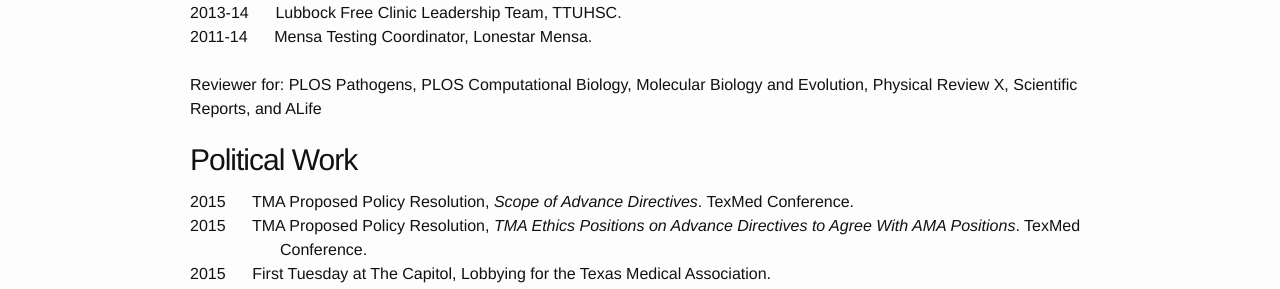
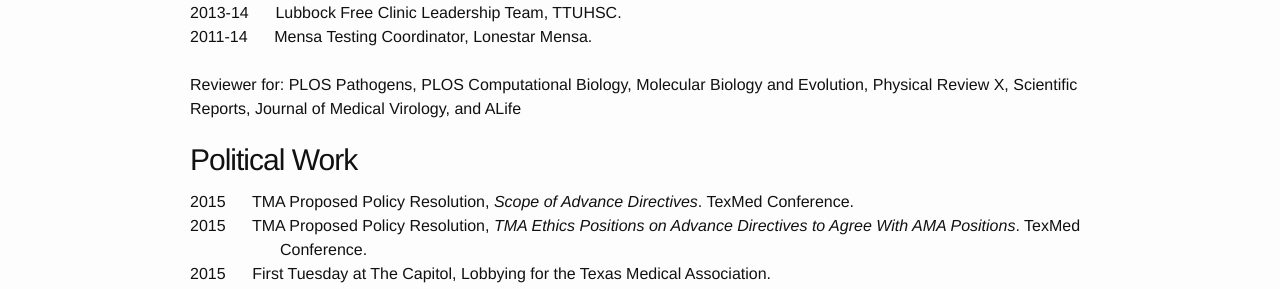
Before and after one commit to ausmeyer/ausmeyer.github.io, a Jekyll site: the page built from cv.html, in a window 1280 px wide. Shown: the part 817-1106 px from the top of the page. Built offline with Jekyll 4.4.1, drawn with Linux system fonts in a browser that asks for light colours.

Commit message:
New journal.

```diff
--- a/cv.html
+++ b/cv.html
@@ -44,7 +44,7 @@
   <h4 class="post-content">2013-14 &nbsp;&nbsp;&nbsp;&nbsp; Lubbock Free Clinic Leadership Team, TTUHSC.                                   </h4>
   <h4 class="post-content">2011-14 &nbsp;&nbsp;&nbsp;&nbsp; Mensa Testing Coordinator, Lonestar Mensa.                                     </h4>
   <br>
-  Reviewer for:    PLOS Pathogens, PLOS Computational Biology, Molecular Biology and Evolution, Physical Review X, Scientific Reports, and ALife
+  Reviewer for:    PLOS Pathogens, PLOS Computational Biology, Molecular Biology and Evolution, Physical Review X, Scientific Reports, Journal of Medical Virology, and ALife
 </div>
 
 <div class="post"><br>
```
